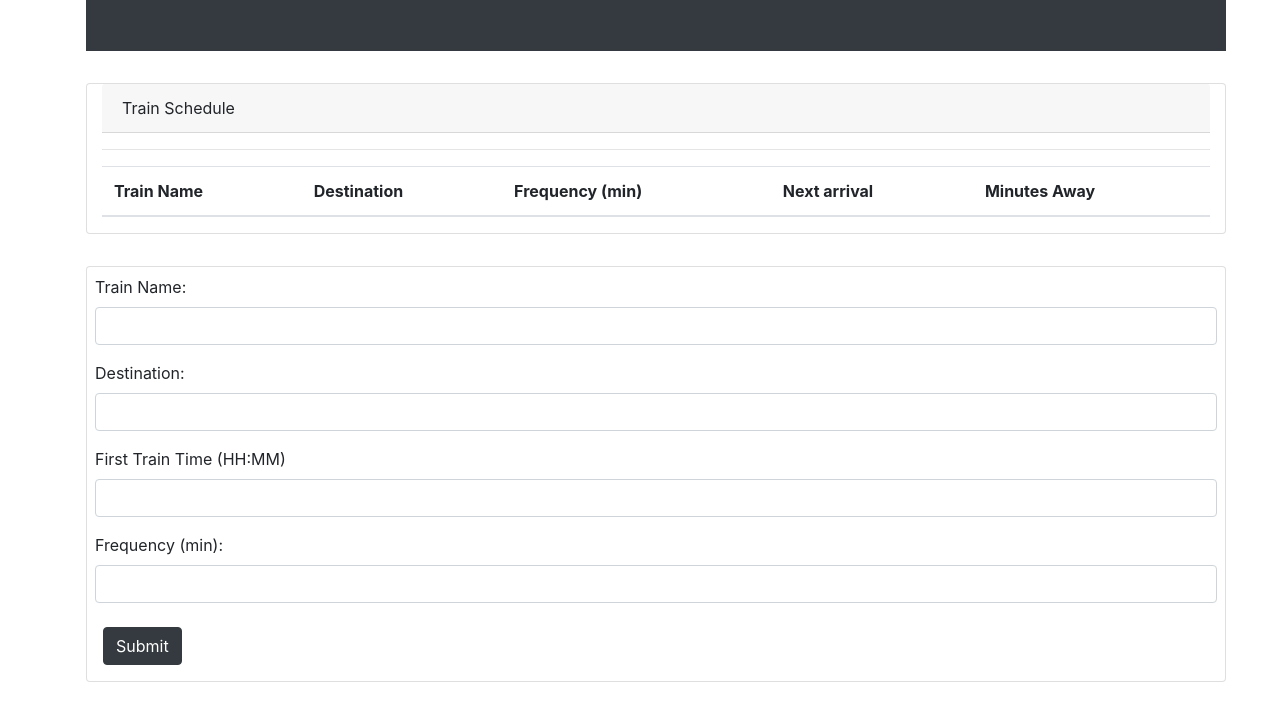
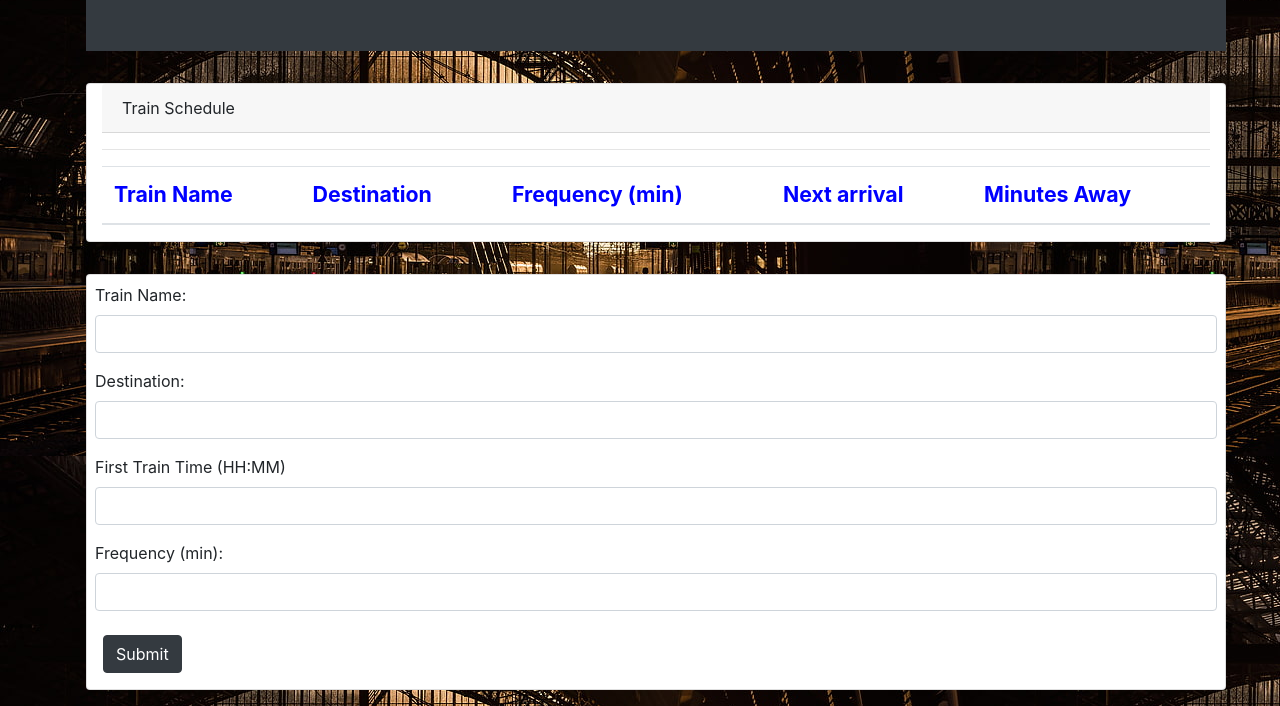
Before and after one commit to rubenavaldez/Train-Scheduler, a plain HTML site: page index.html in a window 1280 px wide. Shown: the part 191-897 px from the top of the page. Drawn offline with nearby package versions, Linux system fonts and the light colour scheme; no server answers.

Commit message:
added style

```diff
--- a/index.html
+++ b/index.html
@@ -14,7 +14,7 @@
   <link rel="stylesheet" href="https://maxcdn.bootstrapcdn.com/font-awesome/4.5.0/css/font-awesome.min.css" />
   <script src="https://momentjs.com/downloads/moment.js"></script>
   <!--Link to external CSS Style sheet-->
-  <!-- <link rel="stylesheet" type="text/css" href="./assets/css/style.css">-->
+  <link rel="stylesheet" type="text/css" href="style/style.css">
 </head>
 <body>
   <div class="background">
--- a/style/style.css
+++ b/style/style.css
@@ -2,3 +2,17 @@
 .panel-body a {
     word-break: break-all;
   }
+
+
+  body {
+    background-image: url(../images/yard.jpg)
+  }
+
+
+
+  table {
+
+    font-size: 16pt;
+    color:blue;
+
+  }
```
Also changed, not shown: images/trainrepeat.jpg (added), images/yard.jpg (added).
